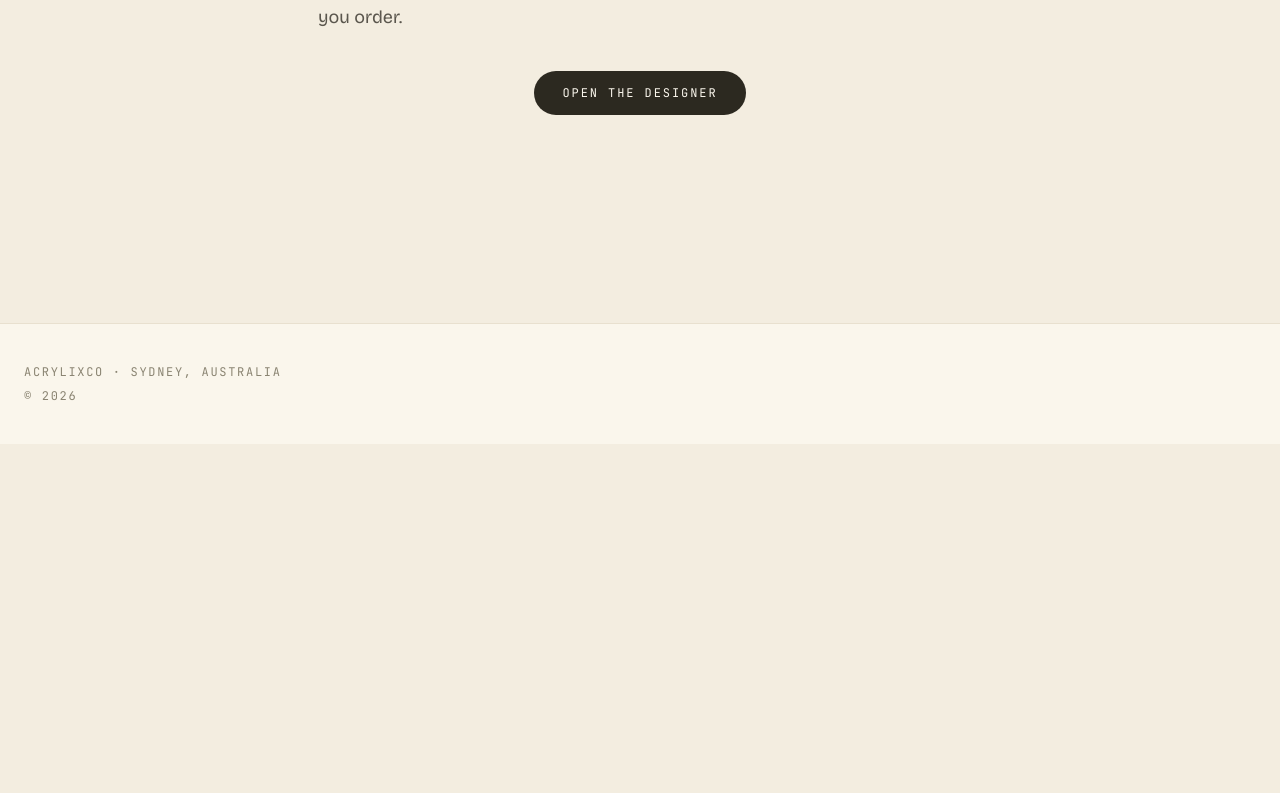
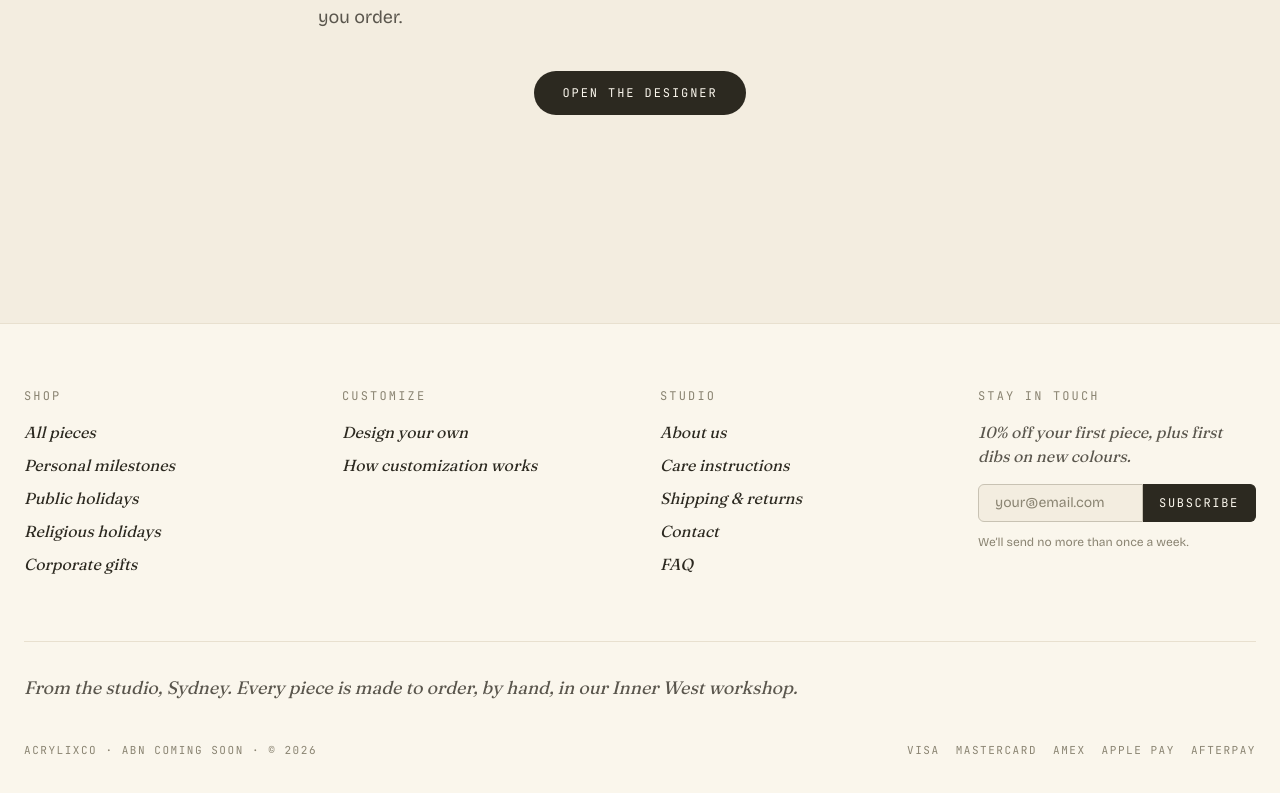
Before and after one commit to Qukee/AcrylixCo, a Next.js app in the folder site/: page / in a window 1280 px wide. Shown: the part 2407-3200 px from the top of the page. Before the commit the page ends 2851 px from the top, so only its background shows below. Built offline with nearby package versions, Linux system fonts and the light colour scheme; no server answers; the database is empty.

Commit message:
feat(site): footer with link columns, email signup, studio voice

```diff
--- /dev/null
+++ b/site/src/app/api/newsletter/subscribe/route.ts
@@ -0,0 +1,13 @@
+import { NextResponse } from 'next/server';
+
+export async function POST(req: Request) {
+  const formData = await req.formData();
+  const email = String(formData.get('email') ?? '').trim();
+  if (!email || !email.includes('@')) {
+    return NextResponse.json({ error: 'Invalid email' }, { status: 400 });
+  }
+  // TODO: persist + send to Resend / Klaviyo when integrated. For now, log
+  // and acknowledge — Phase 2.6 wires real fulfilment.
+  console.log('newsletter subscribe:', email);
+  return NextResponse.redirect(new URL('/?subscribed=1', req.url), 303);
+}
--- a/site/src/components/site/Footer.tsx
+++ b/site/src/components/site/Footer.tsx
@@ -1,9 +1,105 @@
+import Link from 'next/link';
+
+const COLUMNS = [
+  {
+    title: 'Shop',
+    links: [
+      { href: '/shop', label: 'All pieces' },
+      { href: '/shop/personal-milestones', label: 'Personal milestones' },
+      { href: '/shop/public-holidays', label: 'Public holidays' },
+      { href: '/shop/religious-holidays', label: 'Religious holidays' },
+      { href: '/shop/corporate-gifts', label: 'Corporate gifts' },
+    ],
+  },
+  {
+    title: 'Customize',
+    links: [
+      { href: '/customize', label: 'Design your own' },
+      { href: '/faq', label: 'How customization works' },
+    ],
+  },
+  {
+    title: 'Studio',
+    links: [
+      { href: '/about', label: 'About us' },
+      { href: '/care', label: 'Care instructions' },
+      { href: '/shipping', label: 'Shipping & returns' },
+      { href: '/contact', label: 'Contact' },
+      { href: '/faq', label: 'FAQ' },
+    ],
+  },
+];
+
 export function Footer() {
   return (
-    <footer className="border-cream-300/60 bg-cream-50 mt-24 border-t">
-      <div className="text-ink-500 mx-auto max-w-7xl px-6 py-10 font-mono text-xs tracking-[0.14em] uppercase">
-        <p>AcrylixCo · Sydney, Australia</p>
-        <p className="mt-2">© {new Date().getFullYear()}</p>
+    <footer className="mt-24 border-t border-cream-300/60 bg-cream-50">
+      <div className="mx-auto max-w-7xl px-6 py-16">
+        <div className="grid grid-cols-2 gap-10 md:grid-cols-4">
+          {COLUMNS.map((col) => (
+            <div key={col.title}>
+              <h3 className="font-mono text-xs uppercase tracking-[0.18em] text-ink-500">
+                {col.title}
+              </h3>
+              <ul className="mt-4 space-y-2">
+                {col.links.map((l) => (
+                  <li key={l.href}>
+                    <Link
+                      href={l.href}
+                      className="font-serif text-base italic text-ink-900 hover:underline"
+                    >
+                      {l.label}
+                    </Link>
+                  </li>
+                ))}
+              </ul>
+            </div>
+          ))}
+
+          <div>
+            <h3 className="font-mono text-xs uppercase tracking-[0.18em] text-ink-500">
+              Stay in touch
+            </h3>
+            <p className="mt-4 font-serif text-base italic text-ink-700">
+              10% off your first piece, plus first dibs on new colours.
+            </p>
+            <form className="mt-4 flex" action="/api/newsletter/subscribe" method="post">
+              <input
+                type="email"
+                name="email"
+                placeholder="your@email.com"
+                aria-label="Email address"
+                className="w-full rounded-l-md border border-cream-400 bg-cream-100 px-4 py-2 text-sm text-ink-900 placeholder:text-ink-500"
+              />
+              <button
+                type="submit"
+                className="rounded-r-md border border-l-0 border-ink-900 bg-ink-900 px-4 py-2 font-mono text-xs uppercase tracking-[0.14em] text-cream-50 hover:bg-ink-700"
+              >
+                Subscribe
+              </button>
+            </form>
+            <p className="mt-3 text-xs text-ink-500">
+              We&rsquo;ll send no more than once a week.
+            </p>
+          </div>
+        </div>
+
+        <div className="mt-16 border-t border-cream-300/60 pt-8">
+          <p className="font-serif text-lg italic text-ink-700">
+            From the studio, Sydney. Every piece is made to order, by hand, in
+            our Inner West workshop.
+          </p>
+        </div>
+
+        <div className="mt-10 flex flex-col gap-4 font-mono text-[11px] uppercase tracking-[0.14em] text-ink-500 md:flex-row md:items-center md:justify-between">
+          <p>AcrylixCo · ABN coming soon · © {new Date().getFullYear()}</p>
+          <ul className="flex gap-4">
+            <li>Visa</li>
+            <li>Mastercard</li>
+            <li>Amex</li>
+            <li>Apple Pay</li>
+            <li>Afterpay</li>
+          </ul>
+        </div>
       </div>
     </footer>
   );
```
Also changed, not shown: 1 other file (tests, documents, lock files or other folders).
